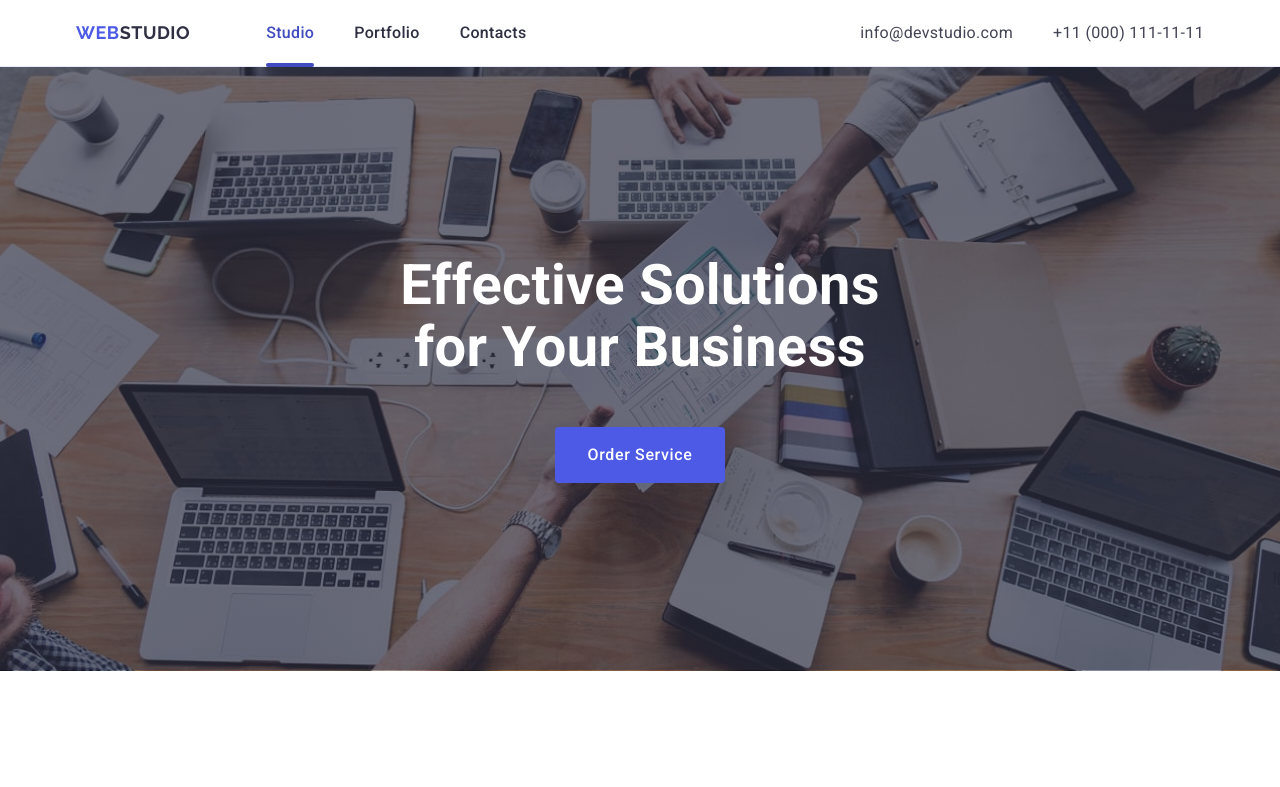
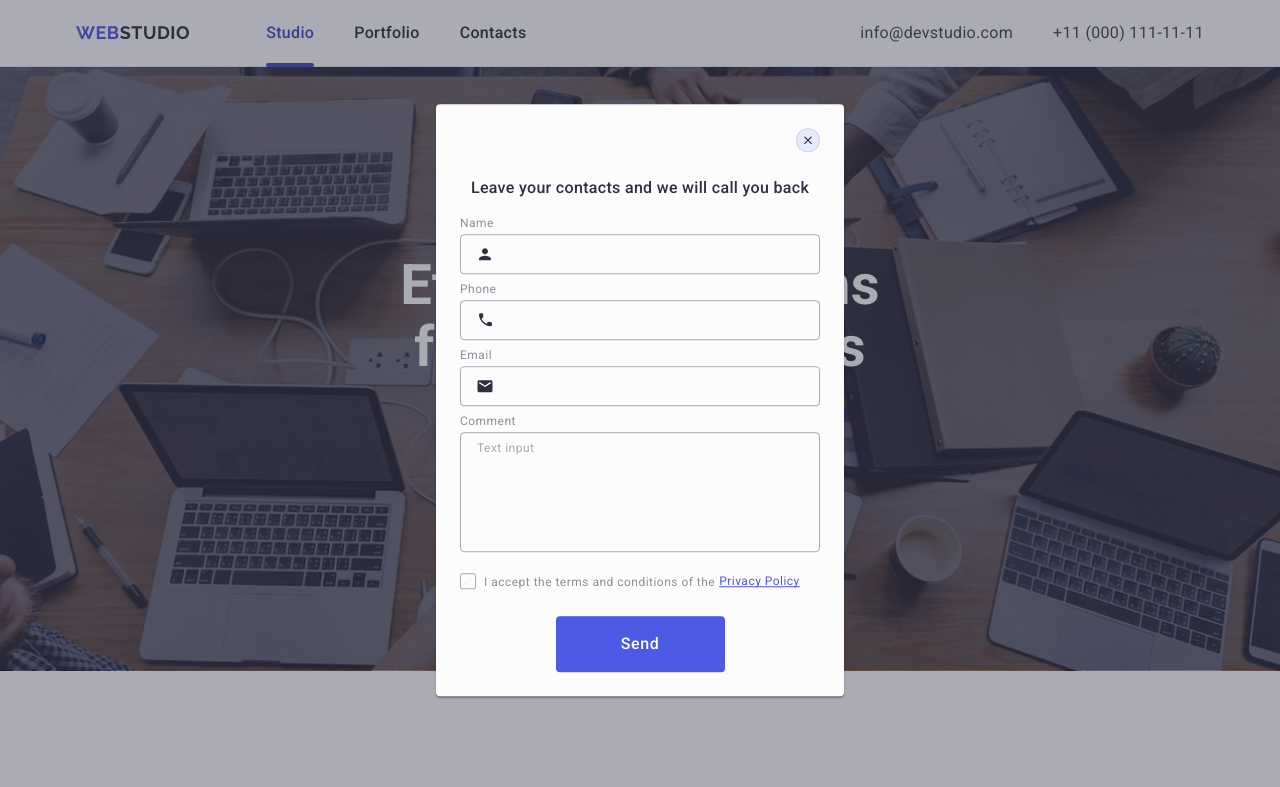
Before and after one commit to YevhenYe/goit-homework-5, a plain HTML site: page index.html in a window 1280 px wide. Shown: the top 787 px of the page. Drawn offline with nearby package versions, Linux system fonts and the light colour scheme; files whose address does not match are found by name.

Commit message:
correct after autocontrol

```diff
--- a/css/style.css
+++ b/css/style.css
@@ -38,7 +38,8 @@ padding-bottom: 120px;}
 --active-ocean:#404BBF;
 --title-color:#2E2F42;
 --text-color:#434455;
---background-color:#2e2f42;}
+--background-color:#2e2f42;
+--label-color: #8e8f99;}
 
 
 
@@ -337,9 +338,8 @@ margin-right: 80px;}
 
 .text-media {font-weight: 500;
 line-height: 1.5;
-
 color: #ffffff;
-margin-bottom: 16px;}
+margin-bottom:16px;}
 
 .list-social-footer{display: flex;
 gap: 16px;}
@@ -367,17 +367,25 @@ color: #ffffff;
 margin-bottom: 24px;}
 
 
+/* .form-footer */
+
+
 
 .form-footer{
-display: flex;}
+display: flex;
+gap: 24px;}
 
 .label-footer{}
 
 .input-footer{background-color: transparent;
 border: 1px solid #fff;
 border-radius: 4px;
-width: 100%;
+width: 264px;
 height: 40px;
+font-size: 12px;
+  line-height: 2;
+  letter-spacing: 0.04em;
+  color: #ffffff;
 padding: 8px 16px;
 box-shadow: 0 4px 4px 0 rgba(0, 0, 0, 0.15);}
 
@@ -387,7 +395,8 @@ line-height: 2;
 letter-spacing: 0.04em;
 color: #ffffff;
 transition: outline 250ms cubic-bezier(0.4, 0, 0.2, 1),
-border 250ms cubic-bezier(0.4, 0, 0.2, 1);}
+border 250ms cubic-bezier(0.4, 0, 0.2, 1);
+color:#ffffff;}
 
 .input-footer:hover,
 .input-footerr:focus {outline: 2px solid #31D0AA;
@@ -447,7 +456,7 @@ box-shadow: 0 1px 1px 0 rgba(0, 0, 0, 0.14), 0 1px 3px 0 rgba(0, 0, 0, 0.12), 0
 background-color: #fcfcfc;
 transform: translate(-50%, -50%);
 transition: transform 250ms cubic-bezier(0.4, 0, 0.2, 1);
-padding: 80px 24px 32px 24px;}
+padding:72px 24px 24px 24px;}
 
 
 /* modal btn */
@@ -456,6 +465,7 @@ padding: 80px 24px 32px 24px;}
 .btn-icon-modal{border-radius: 50%;
 width: 24px;
 height: 24px;
+padding: 0;
 background-color:#E7E9FC;
 border: solid 1px rgba(0, 0, 0, 0.1);
 align-items: center;
@@ -468,7 +478,8 @@ transition: background-color 250ms cubic-bezier(0.4, 0, 0.2, 1),
 border 250ms cubic-bezier(0.4, 0, 0.2, 1);
 margin-bottom: 23px;}
 
-.icon-close{fill:#2e2f42;}
+.icon-close{fill:#2e2f42;
+transition: fill 250ms cubic-bezier(0.4, 0, 0.2, 1);}
 
 .btn-icon-modal:hover,
 .btn-icon-modal:focus{background-color: var(--active-ocean);
@@ -485,18 +496,17 @@ border: none;}
 font-weight: 500;
 line-height: 1.5;
 text-align: center;
-margin-bottom: 17px;}
+margin-bottom: 16px;}
 
 
 /* form-modal */
 
-.form-modal {}
 
 .box-form {margin-bottom: 8px;}
 
 .label-modal {
 font-size: 12px;
-line-height: 1.8;
+line-height: 1.17;
 letter-spacing: 0.04em;
 color: #8e8f99;
 display: block;
@@ -509,28 +519,28 @@ border: 1px solid rgba(46, 47, 66, 0.4);
 border-radius: 4px;
 width: 100%;
 height: 40px;
-padding: 11px 38px 11px 38px;
-transition: border 250ms cubic-bezier(0.4, 0, 0.2, 1),
-border 250ms cubic-bezier(0.4, 0, 0.2, 1);}
+padding-left: 38px;
+background-color: transparent;
+outline: transparent;
+transition: border-color 250ms cubic-bezier(0.4, 0, 0.2, 1);}
 
 .input-modal:hover,
 .input-modal:focus,
 .textarea:hover,
 .textarea:focus
-{outline: 2px solid #4d5ae5;
-border: none;}
+{border-color: #4D5AE5;}
 
 .icon-modal{position: absolute;
 top: 50%;
-left: 5%;
+left: 16px;
 transform: translateY(-50%);
 fill: #2e2f42;
 transition: fill 250ms cubic-bezier(0.4, 0, 0.2, 1);}
 
 .input-modal:hover+.icon-modal,
-.input-modal:hover+.icon-modal{fill:var(--primary-brand),
-transform 250ms cubic-bezier(0.4, 0, 0.2, 1);}
+.input-modal:hover+.icon-modal{fill: #4D5AE5;}
 
+.box-textarea{margin-bottom: 16px;}
 
 .textarea::placeholder{
 font-size: 12px;
@@ -543,18 +553,29 @@ border: 1px solid rgba(46, 47, 66, 0.4);
 border-radius: 4px;
 width: 100%;
 height: 120px;
-padding: 8px 16px;}
+padding: 8px 16px;
+font-size: 12px;
+line-height: 1.17;
+letter-spacing: 0.04em;
+color: rgba(46, 47, 66, 0.4);
+background-color: transparent;
+outline: transparent;
+transition: border-color 250ms cubic-bezier(0.4, 0, 0.2, 1);}
+
 
 /* checkbox */
 
-.box-input-check {margin-bottom: 24px;}
+.box-input-check {margin-bottom: 24px;
+display: flex;
+  align-items: center;}
 
 .input-check {}
 
-.label-check {display: flex;
-align-items: center;}
+.label-check {font-size: 12px;
+  line-height: 1.17;
+  letter-spacing: 0.04em;
+color:var(--label-color);}
 
-.textarea{transition: border 250ms cubic-bezier(0.4, 0, 0.2, 1);}
 .span-check {border-radius: 2px;
 border: 1px solid rgba(46, 47, 66, 0.4);
 width: 16px;
@@ -564,7 +585,10 @@ align-items: center;
 justify-content: center;
 margin-right: 8px;
 transition: background-color 250ms cubic-bezier(0.4, 0, 0.2, 1),
-border 250ms cubic-bezier(0.4, 0, 0.2, 1);
+border 250ms cubic-bezier(0.4, 0, 0.2, 1),
+fill 250ms cubic-bezier(0.4, 0, 0.2, 1);
+display: inline-flex;
+fill: transparent;
 position: relative;}
 
 .icon-ok {fill: #f4f4fd;
--- a/index.html
+++ b/index.html
@@ -507,7 +507,7 @@
 
     <!-- modal window -->
 
-    <div class="backdrop">
+    <div class="backdrop is-open">
       <div class="modal">
         <button type="button" class="btn-icon-modal">
           <svg class="icon-close" width="8" height="8">
@@ -521,7 +521,7 @@
             <div class="box-input">
               <input
                 class="input-modal"
-                name="name"
+                name="user-name"
                 type="text"
                 id="user-name"
                 required
@@ -536,7 +536,7 @@
             <div class="box-input">
               <input
                 class="input-modal"
-                name="tel"
+                name="user-tel"
                 type="tel"
                 id="user-tel"
                 required
@@ -551,9 +551,9 @@
             <div class="box-input">
               <input
                 class="input-modal"
-                name="email"
+                name="user-email-modal"
                 type="email"
-                id="user-email"
+                id="user-email-modal"
                 required
               />
               <svg class="icon-modal" width="18" height="24">
@@ -561,11 +561,11 @@
               </svg>
             </div>
           </div>
-          <div class="box-input">
+          <div class="box-input box-textarea">
             <label class="label-modal" for="user-comment">Comment</label>
             <textarea
               class="textarea"
-              name="comment"
+              name="user-comment"
               id="user-comment"
               rows="10"
               placeholder="Text input"
@@ -576,18 +576,18 @@
               class="input-check visually-hidden"
               type="checkbox"
               name="user-privacy"
-              id="checkbox"
+              id="user-privacy"
               required
               value="true"
             />
-            <label class="label-check" for="checkbox">
+            <label class="label-check" for="user-privacy">
               <span class="span-check"
                 ><svg class="icon-ok" width="10" height="8">
                   <use href="./images/icons.svg#icon-ok"></use></svg
               ></span>
-              <p class="text-check">I accept the terms and conditions of the</p>
-              <a class="link-check">Privacy Policy</a>
             </label>
+            <p class="text-check">I accept the terms and conditions of the</p>
+            <a class="link-check">Privacy Policy</a>
           </div>
           <button class="btn-modal" type="submit">Send</button>
         </form>
```
